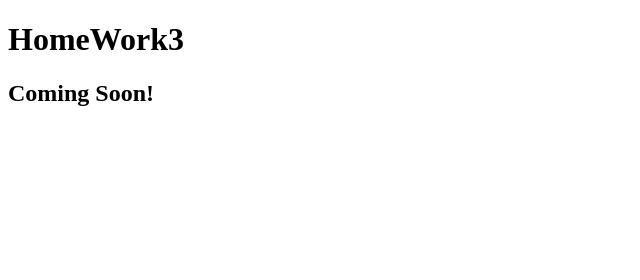
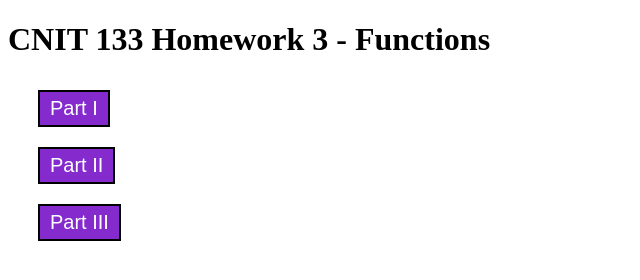
Before and after one commit to abdulhafizkhan/abdulhafizkhan.github.io, a plain HTML site: page Homework3.html in a window 1280 px wide. Shown: the whole page, without its empty margins (0-640 px from the left). Drawn offline with Linux system fonts and the light colour scheme.

Commit message:
Update Homework3.html

```diff
--- a/Homework3.html
+++ b/Homework3.html
@@ -3,16 +3,38 @@
 <head>
     <meta charset="utf-8">
     <title>CNIT 133 Homework</title>
-    <meta name="Description" content="CNIT 133 HomeWork3">
+    <meta name="Description" content="CNIT 133Homework 3 - Functions">
+
+    <style>
+        .button {
+        background-color: rgb(133, 43, 206);
+        border: 2px solid black;
+        color: white;
+        padding: 5px 10px;
+        text-align: center;
+        display: inline-block;
+        font-size: 20px;
+        margin: 10px 30px;
+        cursor: pointer;
+        }
+    </style>
 </head>
 <body>
     <div class="Heading">
-        <h1> HomeWork3</h1>
+        <h1> CNIT 133 Homework 3 - Functions</h1>
     </div>
-        <main>
-            <article>
-              <h2>Coming Soon!</h2>
-            </article>
-        </main>
+
+        <form action="https://abdulhafizkhan.github.io/HW2/HW3P1.html">
+            <button class="button" type="submit">Part I</button>
+        </form>
+
+        <form action="https://abdulhafizkhan.github.io/HW2/HW3P2.html">
+            <button class="button" type="submit">Part II</button>
+        </form>
+
+        <form action="https://abdulhafizkhan.github.io/HW2/HW3P3.html">
+            <button class="button" type="submit">Part III</button>
+        </form>
+
 </body>
 </html>
```
